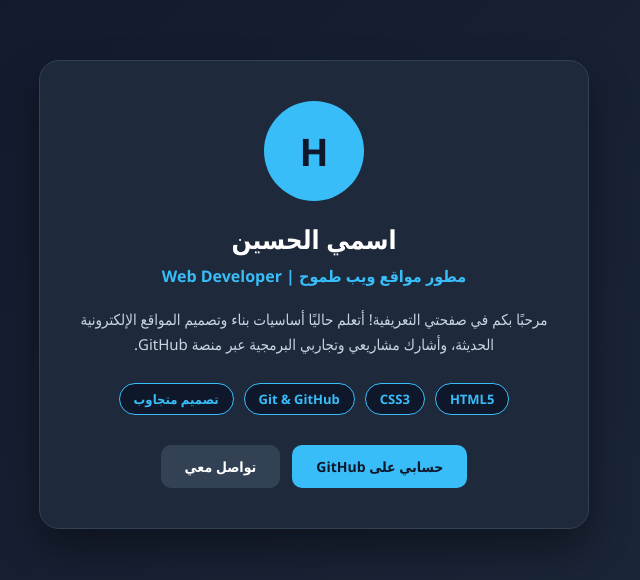
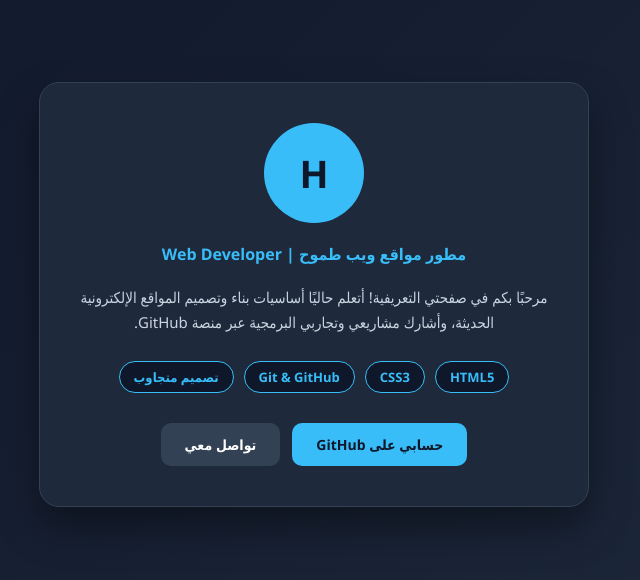
Before and after one commit to hocinfes-hue/hello-world, a plain HTML site: page index.html in a window 1280 px wide. Shown: the part 106-686 px from the top of the page, without its empty margins (326-966 px from the left). Drawn offline with Linux system fonts and the light colour scheme.

Commit message:
Update index.html

```diff
--- a/index.html
+++ b/index.html
@@ -111,7 +111,6 @@
 
   <div class="card">
     <div class="avatar">H</div>
-    <h1>اسمي الحسين</h1>
     <div class="subtitle">مطور مواقع ويب طموح | Web Developer</div>
     <p>
       مرحبًا بكم في صفحتي التعريفية! أتعلم حاليًا أساسيات بناء وتصميم المواقع الإلكترونية الحديثة، وأشارك مشاريعي وتجاربي البرمجية عبر منصة GitHub.
```
